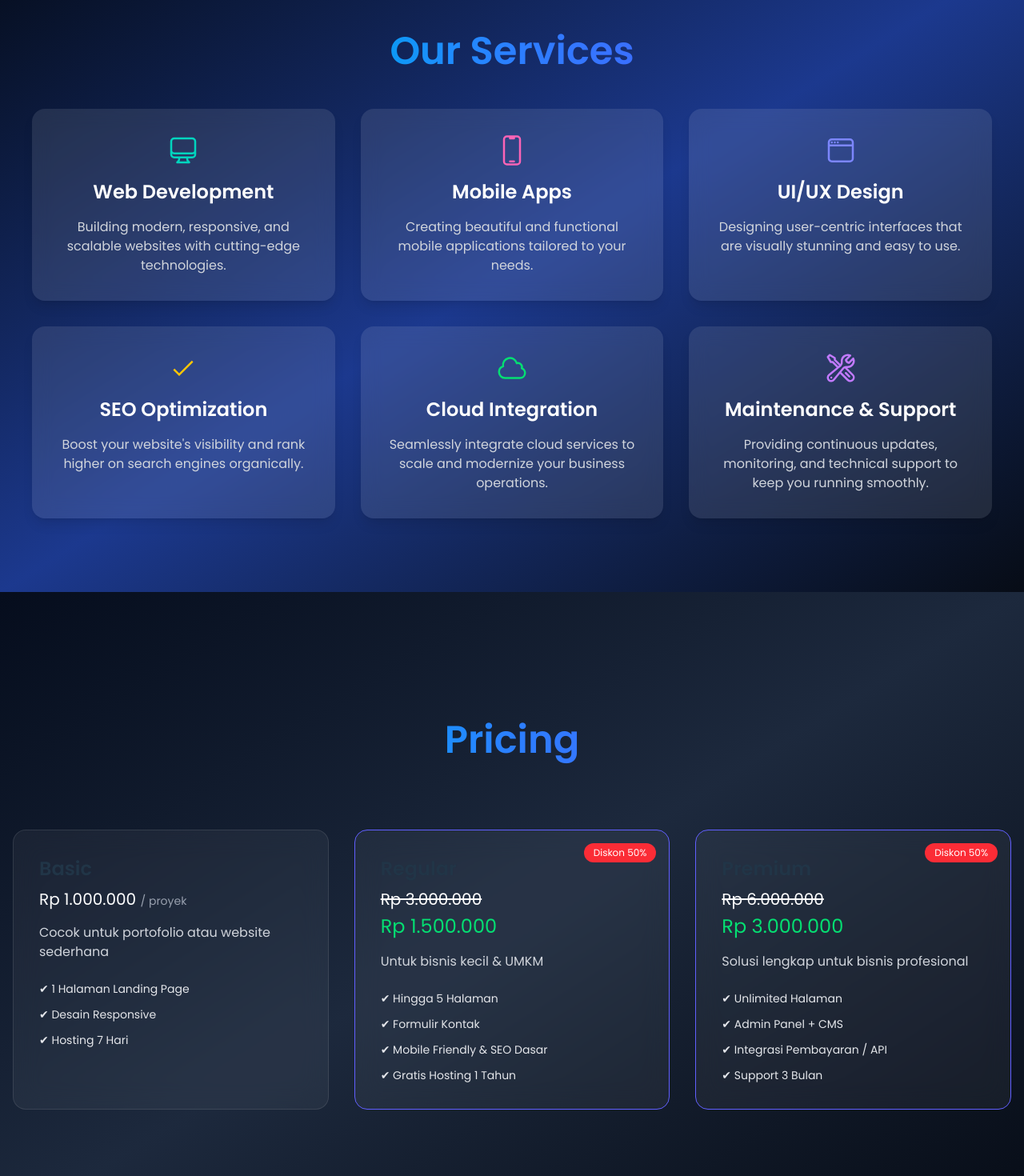
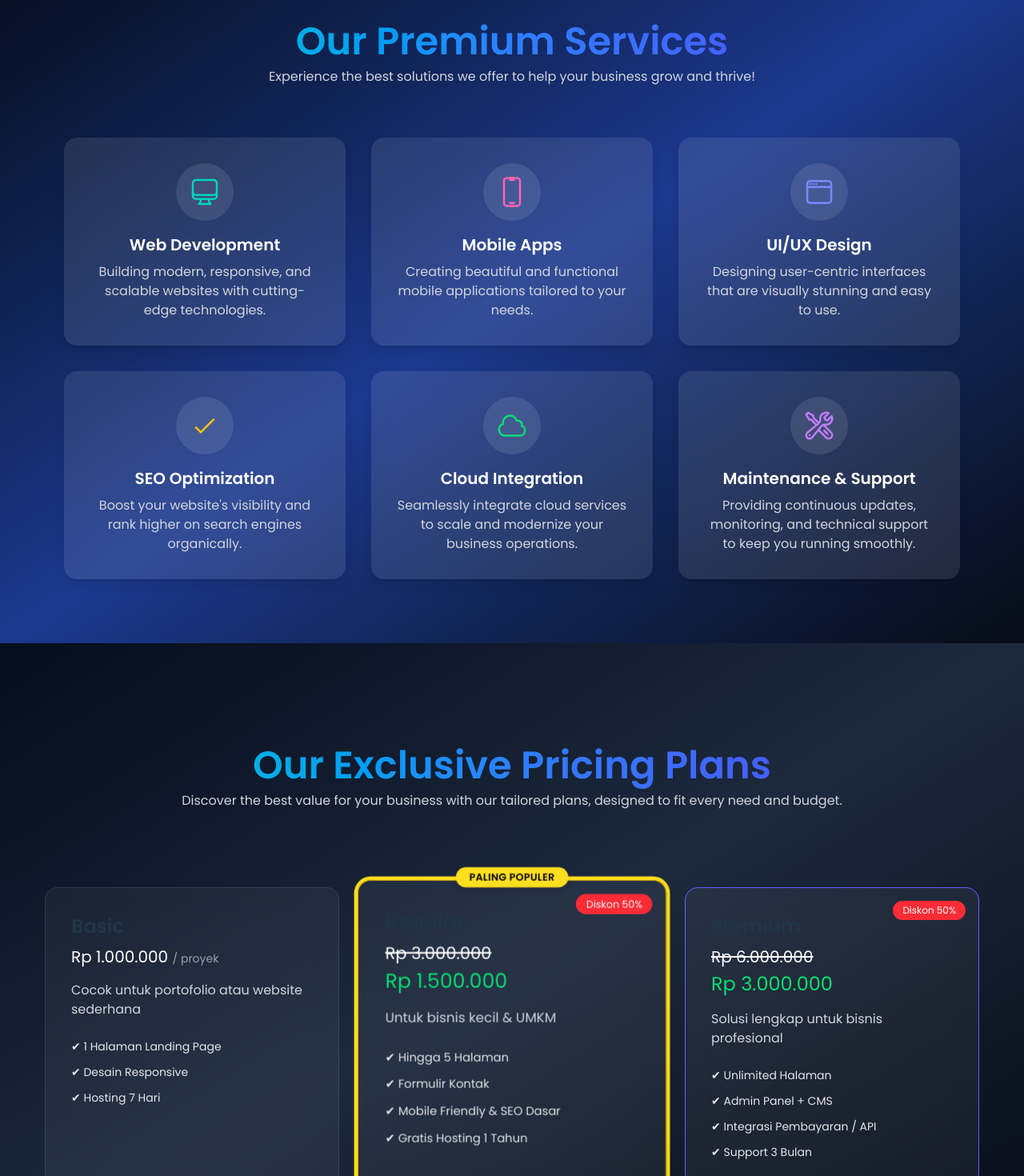
Before and after one commit to katalis-development/katalis-dev, a Vue app: page / in a window 1280 px wide. Shown: the part 860-2330 px from the top of the page at 80% size. Built offline with nearby package versions, Linux system fonts and the light colour scheme.

Commit message:
add animation

```diff
--- a/package.json
+++ b/package.json
@@ -10,6 +10,7 @@
   },
   "dependencies": {
     "@tailwindcss/vite": "^4.1.4",
+    "aos": "^2.3.4",
     "emailjs-com": "^3.2.0",
     "tailwindcss": "^4.1.4",
     "vue": "^3.5.13",
--- a/src/components/AboutSection.vue
+++ b/src/components/AboutSection.vue
@@ -4,10 +4,9 @@
       class="min-h-screen flex items-center justify-center bg-parallax bg-cover bg-center text-white px-6 py-20"
       :class="{ 'bg-fixed': isDesktop }"
     >
-      <div class="max-w-5xl mx-auto text-center">
+      <div class="max-w-5xl mx-auto text-center" data-aos="fade-up" data-aos-duration="1000">
         <h2
-          class="text-4xl md:text-5xl py-2 font-extrabold bg-clip-text text-transparent bg-gradient-to-r from-teal-400 via-blue-500 to-indigo-600 mb-12"
-        >
+          class="text-4xl md:text-5xl py-2 font-extrabold bg-clip-text text-transparent bg-gradient-to-r from-teal-400 via-blue-500 to-indigo-600 mb-12">
           {{ $t("about.title") }}
         </h2>
         <p
--- a/src/components/ContactSection.vue
+++ b/src/components/ContactSection.vue
@@ -1,15 +1,16 @@
 <template>
   <section id="contact" class="min-h-screen flex items-center justify-center px-6 py-20" style="background: radial-gradient(circle at top left, #0f172a, #000000);">
     <div class="max-w-4xl w-full text-center">
-      <h2 class="text-4xl md:text-5xl font-extrabold mb-6 py-2 bg-clip-text text-transparent bg-gradient-to-r from-teal-400 via-blue-500 to-indigo-600">
+      <h2 class="text-4xl md:text-5xl font-extrabold mb-6 py-2 bg-clip-text text-transparent bg-gradient-to-r from-teal-400 via-blue-500 to-indigo-600"  data-aos="fade-up"
+      data-aos-duration="1000">
         {{ $t("contact.title") }}
       </h2>
-      <p class="text-gray-300 text-lg md:text-xl leading-relaxed mb-10">
+      <p class="text-gray-300 text-lg md:text-xl leading-relaxed mb-10" data-aos="fade-up" data-aos-duration="1200">
         {{ $t("contact.subtitle") }}
       </p>
 
       <!-- Form -->
-      <form v-if="showForm" @submit="sendEmail" class="grid grid-cols-1 md:grid-cols-2 gap-6 bg-white/10 backdrop-blur-md p-8 rounded-2xl shadow-lg">
+      <form v-if="showForm" @submit="sendEmail" class="grid grid-cols-1 md:grid-cols-2 gap-6 bg-white/10 backdrop-blur-md p-8 rounded-2xl shadow-lg"  data-aos="fade-up" data-aos-duration="1400">
         <div class="flex flex-col gap-2">
           <label for="name" class="text-left text-gray-400 text-sm">{{ $t("contact.name") }}</label>
           <input
@@ -51,7 +52,7 @@
       </form>
 
       <!-- Success/Error Message -->
-      <div v-if="statusMessage" :class="statusClass" class="mt-6 p-4 rounded-lg shadow-lg text-center text-lg font-bold">
+      <div v-if="statusMessage" :class="statusClass" class="mt-6 p-4 rounded-lg shadow-lg text-center text-lg font-bold" data-aos="fade-up" data-aos-duration="1600">
         {{ statusMessage }}
       </div>
     </div>
--- a/src/components/HeroSection.vue
+++ b/src/components/HeroSection.vue
@@ -3,11 +3,13 @@
     <div
       class="absolute inset-0 bg-gradient-to-t from-black via-transparent to-transparent py-50"
     ></div>
-    <div class="p-20 flex flex-wrap lg:flex-nowrap justify-between">
+    <div class="p-10 lg:p-20 flex flex-wrap lg:flex-nowrap justify-between"  data-aos="fade-up" data-aos-duration="1000">
       <div class="w-full lg:w-2/3 flex flex-col mt-30">
         <div class="mb-20 flex flex-col gap-5">
           <h1
             class="text-4xl lg:text-5xl font-extrabold leading-12 md:leading-13 lg:leading-15 text-transparent bg-clip-text bg-gradient-to-r from-neutral-100 via-sky-400 to-rose-400"
+            data-aos="fade-up"
+            data-aos-duration="1200"
           >
             {{ $t("hero.title") }}
             <span
@@ -18,6 +20,8 @@
           </h1>
           <p
             class="text-lg text-transparent bg-clip-text bg-gradient-to-r from-neutral-100 to-neutral-200 leading-8 lg:leading-5 tracking-wider"
+            data-aos="fade-up"
+            data-aos-duration="1400"
           >
             {{ $t("hero.subtitle") }}
           </p>
--- a/src/components/PricingPlans.vue
+++ b/src/components/PricingPlans.vue
@@ -1,25 +1,43 @@
 <template>
     <section id="pricing" class=" min-h-screen flex items-center justify-center px-4 py-20 bg-gradient-to-br from-[#060d1d] via-slate-800 to-[#070c16]">
       <div class="max-w-7xl w-full text-center">
-        <h2 class="text-4xl md:text-5xl py-2 mb-20 font-extrabold bg-clip-text text-transparent bg-gradient-to-r from-teal-400 via-blue-500 to-indigo-600">
-            Pricing
+        <div class="text-center mb-24" data-aos="fade-up" data-aos-duration="1000">
+            <h2
+            class="text-4xl md:text-5xl py-2 font-extrabold bg-clip-text text-transparent bg-gradient-to-r from-teal-400 via-blue-500 to-indigo-600"
+            >
+            {{ $t("pricing.title") }}
             </h2>
-        <div class="grid grid-cols-1 md:grid-cols-3 gap-8">
+            <p class="text-gray-300">{{ $t("pricing.desc") }}</p>
+        </div>
+        <div class="grid grid-cols-1 md:grid-cols-3 gap-8 px-10">
             <div
                 v-for="(plan, index) in plans"
                 :key="index"
-            class="glass relative rounded-2xl p-8 text-left border"
+                class="glass relative rounded-2xl p-8 text-left border transition duration-300 hover:scale-105 hover:shadow-2xl hover:border-teal-400"
                 :class="{
-              'border-indigo-500': plan.discount,
-              'border-white/10': !plan.discount
+                    'border-indigo-500': plan.discount && !plan.popular,
+                    'border-white/10': !plan.discount && !plan.popular,
+                    'ring-4 ring-yellow-300 border-yellow-400 scale-105 bg-white/5 shadow-lg': plan.popular
                 }"
+                 data-aos="fade-up"
+                :data-aos-delay="index * 100"
             >
+                <!-- Badge Diskon -->
                 <div
                     v-if="plan.discount"
                     class="absolute top-4 right-4 bg-red-500 text-xs px-3 py-1 rounded-full text-white"
                 >
                     Diskon 50%
                 </div>
+
+                <!-- Badge Paling Populer -->
+                <div
+                    v-if="plan.popular"
+                    class="absolute -top-4 left-1/2 -translate-x-1/2 bg-yellow-300 text-black font-bold px-4 py-1 rounded-full text-xs shadow-md uppercase tracking-wide"
+                >
+                    Paling Populer
+                </div>
+
                 <h2 class="text-2xl font-semibold mb-2">{{ plan.name }}</h2>
 
                 <div v-if="plan.discount">
@@ -35,6 +53,7 @@
                     <li v-for="(feature, i) in plan.features" :key="i">✔ {{ feature }}</li>
                 </ul>
                 </div>
+
         </div>
       </div>
     </section>
@@ -65,6 +84,7 @@
               "Gratis Hosting 1 Tahun",
             ],
             discount: true,
+            popular: true
           },
           {
             name: "Premium",
@@ -78,6 +98,7 @@
               "Support 3 Bulan",
             ],
             discount: true,
+            popular: false
           },
         ],
       };
--- a/src/components/ServicesSection.vue
+++ b/src/components/ServicesSection.vue
@@ -1,20 +1,42 @@
-<script></script>
-
 <template>
-  <section id="services" class="min-h-screen flex items-center justify-center py-20 bg-gradient-to-br from-[#060d1d] via-blue-900 to-[#070c16]">
-    <div class="max-w-7xl mx-auto px-10 text-center">
+  <section
+    id="services"
+    class="min-h-screen flex items-center justify-center py-20 bg-gradient-to-br from-[#060d1d] via-blue-900 to-[#070c16]"
+  >
+    <div class="max-w-6xl px-4 mx-auto">
+      <div class="text-center mb-16" data-aos="fade-up" data-aos-duration="1000">
         <h2
-        class="text-4xl md:text-5xl py-2 mb-10 font-extrabold bg-clip-text text-transparent bg-gradient-to-r from-teal-400 via-blue-500 to-indigo-600"
+          class="text-4xl md:text-5xl py-2 font-extrabold bg-clip-text text-transparent bg-gradient-to-r from-teal-400 via-blue-500 to-indigo-600"
         >
           {{ $t("services.title") }}
         </h2>
 
+        <p class="text-gray-300">{{ $t("services.desc") }}</p>
+      </div>
       <div class="grid grid-cols-1 md:grid-cols-3 gap-8">
-        <!-- Card 1 -->
         <div
+          v-for="(card, index) in serviceCards"
+          :key="index"
           class="bg-white/10 flex flex-col items-center backdrop-blur-md rounded-2xl p-8 shadow-lg hover:shadow-xl transition duration-300"
+          data-aos="fade-up"
+          :data-aos-delay="index * 100"
         >
-          <div class="text-teal-400 mb-4">
+          <div class="bg-white/10 text-black rounded-full p-4 mb-4">
+            <!-- Pakai v-html untuk inject SVG string -->
+            <div v-html="card.icon" class="w-10 h-10"></div>
+          </div>
+          <h3 class="text-xl font-semibold text-white mb-2">{{ $t(card.title) }}</h3>
+          <p class="text-gray-300 text-center">{{ $t(card.description) }}</p>
+        </div>
+      </div>
+    </div>
+  </section>
+</template>
+
+<script setup>
+const serviceCards = [
+  {
+    icon: ` <div class="text-teal-400 mb-4">
             <svg
               xmlns="http://www.w3.org/2000/svg"
               fill="none"
@@ -29,18 +51,12 @@
                 d="M9 17.25v1.007a3 3 0 0 1-.879 2.122L7.5 21h9l-.621-.621A3 3 0 0 1 15 18.257V17.25m6-12V15a2.25 2.25 0 0 1-2.25 2.25H5.25A2.25 2.25 0 0 1 3 15V5.25m18 0A2.25 2.25 0 0 0 18.75 3H5.25A2.25 2.25 0 0 0 3 5.25m18 0V12a2.25 2.25 0 0 1-2.25 2.25H5.25A2.25 2.25 0 0 1 3 12V5.25"
               />
             </svg>
-          </div>
-          <h3 class="text-2xl font-semibold text-white mb-4">
-            {{ $t("services.webDev.title") }}
-          </h3>
-          <p class="text-gray-300">{{ $t("services.webDev.desc") }}</p>
-        </div>
-
-        <!-- Card 2 -->
-        <div
-          class="bg-white/10 flex flex-col items-center backdrop-blur-md rounded-2xl p-8 shadow-lg hover:shadow-xl transition duration-300"
-        >
-          <div class="text-pink-400 mb-4">
+          </div>`,
+    title: 'services.webDev.title',
+    description: 'services.webDev.desc',
+  },
+  {
+    icon: `<div class="text-pink-400 mb-4">
             <svg
               xmlns="http://www.w3.org/2000/svg"
               fill="none"
@@ -55,18 +71,12 @@
                 d="M10.5 1.5H8.25A2.25 2.25 0 0 0 6 3.75v16.5a2.25 2.25 0 0 0 2.25 2.25h7.5A2.25 2.25 0 0 0 18 20.25V3.75a2.25 2.25 0 0 0-2.25-2.25H13.5m-3 0V3h3V1.5m-3 0h3m-3 18.75h3"
               />
             </svg>
-          </div>
-          <h3 class="text-2xl font-semibold text-white mb-4">
-            {{ $t("services.mobileApps.title") }}
-          </h3>
-          <p class="text-gray-300">{{ $t("services.mobileApps.desc") }}</p>
-        </div>
-
-        <!-- Card 3 -->
-        <div
-          class="bg-white/10 flex flex-col items-center backdrop-blur-md rounded-2xl p-8 shadow-lg hover:shadow-xl transition duration-300"
-        >
-          <div class="text-indigo-400 mb-4">
+          </div>`,
+    title: 'services.mobileApps.title',
+    description: 'services.mobileApps.desc',
+  },
+  {
+    icon: `<div class="text-indigo-400 mb-4">
             <svg
               xmlns="http://www.w3.org/2000/svg"
               fill="none"
@@ -81,18 +91,12 @@
                 d="M3 8.25V18a2.25 2.25 0 0 0 2.25 2.25h13.5A2.25 2.25 0 0 0 21 18V8.25m-18 0V6a2.25 2.25 0 0 1 2.25-2.25h13.5A2.25 2.25 0 0 1 21 6v2.25m-18 0h18M5.25 6h.008v.008H5.25V6ZM7.5 6h.008v.008H7.5V6Zm2.25 0h.008v.008H9.75V6Z"
               />
             </svg>
-          </div>
-          <h3 class="text-2xl font-semibold text-white mb-4">
-            {{ $t("services.uiux.title") }}
-          </h3>
-          <p class="text-gray-300">{{ $t("services.uiux.desc") }}</p>
-        </div>
-
-        <!-- Card 4 -->
-        <div
-          class="bg-white/10 flex flex-col items-center backdrop-blur-md rounded-2xl p-8 shadow-lg hover:shadow-xl transition duration-300"
-        >
-          <div class="text-yellow-400 mb-4">
+          </div>`,
+    title: 'services.uiux.title',
+    description: 'services.uiux.desc',
+  },
+  {
+    icon: ` <div class="text-yellow-400 mb-4">
             <svg
               class="w-10 h-10"
               fill="none"
@@ -102,18 +106,12 @@
             >
               <path d="M5 13l4 4L19 7"></path>
             </svg>
-          </div>
-          <h3 class="text-2xl font-semibold text-white mb-4">
-            {{ $t("services.seo.title") }}
-          </h3>
-          <p class="text-gray-300">{{ $t("services.seo.desc") }}</p>
-        </div>
-
-        <!-- Card 5 -->
-        <div
-          class="bg-white/10 flex flex-col items-center backdrop-blur-md rounded-2xl p-8 shadow-lg hover:shadow-xl transition duration-300"
-        >
-          <div class="text-green-400 mb-4">
+          </div>`,
+    title: 'services.seo.title',
+    description: 'services.seo.desc',
+  },
+  {
+    icon: ` <div class="text-green-400 mb-4">
             <svg
               xmlns="http://www.w3.org/2000/svg"
               fill="none"
@@ -128,18 +126,12 @@
                 d="M2.25 15a4.5 4.5 0 0 0 4.5 4.5H18a3.75 3.75 0 0 0 1.332-7.257 3 3 0 0 0-3.758-3.848 5.25 5.25 0 0 0-10.233 2.33A4.502 4.502 0 0 0 2.25 15Z"
               />
             </svg>
-          </div>
-          <h3 class="text-2xl font-semibold text-white mb-4">
-            {{ $t("services.cloud.title") }}
-          </h3>
-          <p class="text-gray-300">{{ $t("services.cloud.desc") }}</p>
-        </div>
-
-        <!-- Card 6 -->
-        <div
-          class="bg-white/10 flex flex-col items-center backdrop-blur-md rounded-2xl p-8 shadow-lg hover:shadow-xl transition duration-300"
-        >
-          <div class="text-purple-400 mb-4">
+          </div>`,
+    title: 'services.cloud.title',
+    description: 'services.cloud.desc',
+  },
+  {
+    icon: ` <div class="text-purple-400 mb-4">
             <svg
               xmlns="http://www.w3.org/2000/svg"
               fill="none"
@@ -154,13 +146,14 @@
                 d="M11.42 15.17 17.25 21A2.652 2.652 0 0 0 21 17.25l-5.877-5.877M11.42 15.17l2.496-3.03c.317-.384.74-.626 1.208-.766M11.42 15.17l-4.655 5.653a2.548 2.548 0 1 1-3.586-3.586l6.837-5.63m5.108-.233c.55-.164 1.163-.188 1.743-.14a4.5 4.5 0 0 0 4.486-6.336l-3.276 3.277a3.004 3.004 0 0 1-2.25-2.25l3.276-3.276a4.5 4.5 0 0 0-6.336 4.486c.091 1.076-.071 2.264-.904 2.95l-.102.085m-1.745 1.437L5.909 7.5H4.5L2.25 3.75l1.5-1.5L7.5 4.5v1.409l4.26 4.26m-1.745 1.437 1.745-1.437m6.615 8.206L15.75 15.75M4.867 19.125h.008v.008h-.008v-.008Z"
               />
             </svg>
-          </div>
-          <h3 class="text-2xl font-semibold text-white mb-4">
-            {{ $t("services.maintenance.title") }}
-          </h3>
-          <p class="text-gray-300">{{ $t("services.maintenance.desc") }}</p>
-        </div>
-      </div>
-    </div>
-  </section>
-</template>
+          </div>`,
+    title: 'services.maintenance.title',
+    description: 'services.maintenance.desc',
+  }
+]
+
+</script>
+
+<style scoped>
+/* You can add custom styles if needed */
+</style>
--- a/src/i18n/index.js
+++ b/src/i18n/index.js
@@ -17,7 +17,8 @@ const messages = {
       cta: "Get Started",
     },
     services: {
-      title: "Our Services",
+      title: "Our Premium Services",
+      desc: "Experience the best solutions we offer to help your business grow and thrive!",
       webDev: {
         title: "Web Development",
         desc: "Building modern, responsive, and scalable websites with cutting-edge technologies.",
@@ -42,6 +43,10 @@ const messages = {
         title: "Maintenance & Support",
         desc: "Providing continuous updates, monitoring, and technical support to keep you running smoothly.",
       },
+    },
+    pricing: {
+      title: "Our Exclusive Pricing Plans",
+      desc: "Discover the best value for your business with our tailored plans, designed to fit every need and budget.",
     },
     about: {
       title: "About Katalis Dev",
@@ -97,7 +102,8 @@ const messages = {
       cta: "Mulai Sekarang",
     },
     services: {
-      title: "Layanan Kami",
+      title: "Layanan Unggulan Kami",
+      desc: "Nikmati solusi terbaik yang kami tawarkan untuk membantu bisnismu tumbuh dan berkembang!",
       webDev: {
         title: "Pengembangan Web",
         desc: "Membangun situs web modern, responsif, dan skalabel dengan teknologi terkini.",
@@ -122,6 +128,10 @@ const messages = {
         title: "Pemeliharaan & Dukungan",
         desc: "Menyediakan pembaruan berkelanjutan, pemantauan, dan dukungan teknis untuk menjaga Anda tetap berjalan lancar.",
       },
+    },
+    pricing: {
+      title: "Pilih Paket Harga Sesuai Kebutuhanmu",
+      desc: "Temukan paket yang tepat dengan harga terbaik untuk bisnismu, mulai dari yang simple hingga yang lengkap!"
     },
     about: {
       title: "Tentang Katalis Dev",
--- a/src/main.js
+++ b/src/main.js
@@ -2,5 +2,9 @@ import { createApp } from "vue";
 import "./style.css";
 import App from "./App.vue";
 import i18n from "./i18n";
+import AOS from 'aos'
+import 'aos/dist/aos.css'
+
+AOS.init()
 
 createApp(App).use(i18n).mount("#app");
```
Also changed, not shown: 1 other file (tests, documents, lock files or other folders). Lines whose indentation alone changed are shown as unchanged.
